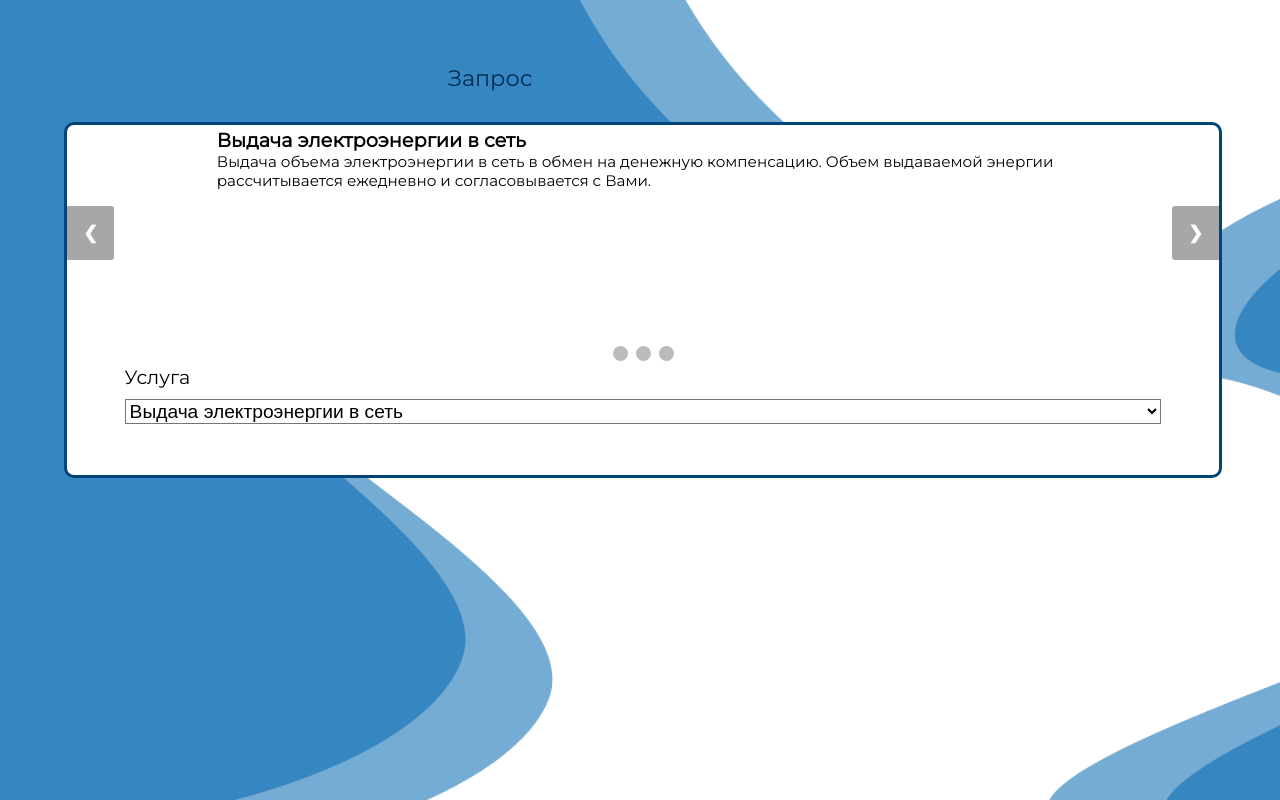
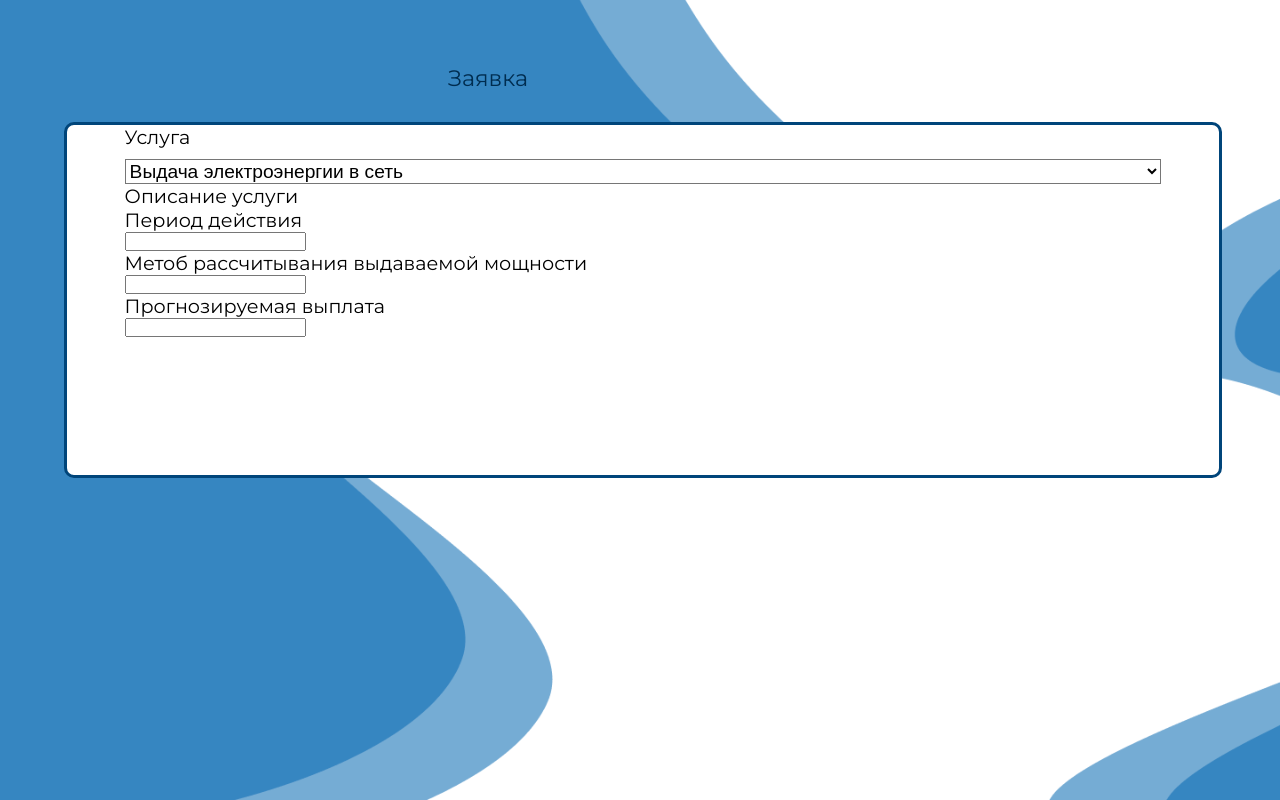
Before and after one commit to ilmiraA/tinder_application_rosseti, a plain HTML site: page index.html in a window 1280 px wide. Drawn offline with Linux system fonts and the light colour scheme.

Commit message:
Добавил пункты заявки

```diff
--- a/CSS/index.css
+++ b/CSS/index.css
@@ -49,83 +49,3 @@ p{
     height: 50%;
     background: white;
 }
-
-h1{
-    font-size: 130%;
-    margin-bottom: 5PX;
-}
-
-.slideshow-container {
-    width: 100%;;
-    position: relative;
-    border-radius: 5px;
-    border-width: 5px;
-    border-color: #17007e;
-    margin-top: 3px;
-    height: 200px;
-}
-
-#slides {
-      display: none;
-}
-
-.mySlides{
-    margin-left: 13%;
-    margin-right: 13%;
-}
-
-.prev, .next {
-    cursor: pointer;
-    position: absolute;
-    top: 50%;
-    width: auto;
-    margin-top: -22px;
-    padding: 16px;
-    color: rgb(255, 255, 255);
-    font-weight: bold;
-    font-size: 18px;
-    transition: 0.6s ease;
-    border-radius: 0 3px 3px 0;
-    background-color: rgb(146, 146, 146, 0.8);
-}
-
-.next {
-    right: 0;
-    border-radius: 3px 0 0 3px;
-}
-
-.prev:hover, .next:hover {
-    background-color: rgba(41, 41, 41, 0.8);
-}
-
-.dot {
-    cursor: pointer;
-    height: 15px;
-    width: 15px;
-    margin: 0 2px;
-    background-color: #bbb;
-    border-radius: 50%;
-    display: inline-block;
-    transition: background-color 0.6s ease;
-}
-
-.active, .dot:hover {
-    background-color: #717171;
-}
-
-.fade {
-    -webkit-animation-name: fade;
-    -webkit-animation-duration: 1.5s;
-    animation-name: fade;
-    animation-duration: 1.5s;
-}
-
-@-webkit-keyframes fade {
-    from {opacity: .4}
-    to {opacity: 1}
-}
-
-@keyframes fade {
-    from {opacity: .4}
-    to {opacity: 1}
-}
--- a/index.html
+++ b/index.html
@@ -38,35 +38,8 @@
         dots[slideIndex-1].className += " active";
         }
     </script>
-    <p id="send">Запрос</p>
+    <p id="send">Заявка</p>
     <div class="LogIn">
-        <div class="slideshow-container">
-
-            <div class="mySlides fade">
-                <p class="h1"><b>Выдача электроэнергии в сеть</b></p>
-                <p style="font-size: 95%;">Выдача объема электроэнергии в сеть в обмен на денежную компенсацию. Объем выдаваемой энергии рассчитывается ежедневно и согласовывается с Вами.</p>
-            </div>
-
-            <div class="mySlides fade" id="slides">
-                <p class="h1"><b>Переход пользователя на свои источники энергии</b></p>
-                <p style="font-size: 95%;">Переход на свою систему энергоснабжения в прописанное время, в обмен на компенсацию. Срок перехода на собственное энергоснабжение согласуется с Вами.</p>
-            </div>
-
-            <div class="mySlides fade" id="slides">
-                <p class="h1"><b>Внеплановая выдача электроэнергии</b></p>
-                <p style="font-size: 95%;">Срочная выдача электроэнергии в сеть, в моменты непредвиденных обстоятельств. За оказание услуги предусмотрена денежная компенсация.</p>
-            </div>
-
-            <a class="prev" onclick="plusSlides(-1)">&#10094;</a>
-            <a class="next" onclick="plusSlides(1)">&#10095;</a>
-        </div>
-        <br>
-
-        <div style="text-align:center">
-            <span class="dot" onclick="currentSlide(1)"></span>
-            <span class="dot" onclick="currentSlide(2)"></span>
-            <span class="dot" onclick="currentSlide(3)"></span>
-        </div>
         <div class="div">
             <p class="ysl">Услуга</p>
             <select id="servece">
@@ -75,6 +48,21 @@
                 <optioN disabled="disabled">Внеплановая выдача электроэнергии</option>
             </select>
         </div>
+        <div class="div">
+            <p>Описание услуги</p>
+        </div>
+        <div class="div">
+            <p>Период действия</p>
+            <input type="text">
+        </div>
+        <div class="div">
+            <p>Метоб рассчитывания выдаваемой мощности</p>
+            <input type="text">
+        </div>
+        <div class="div">
+            <p>Прогнозируемая выплата</p>
+            <input type="text">
+        </div>
     </div>
 </body>
 </html>
```
